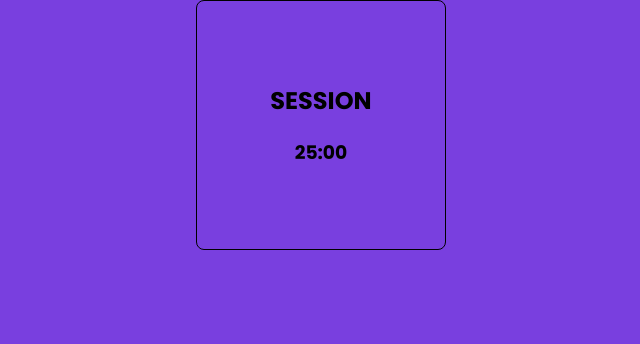
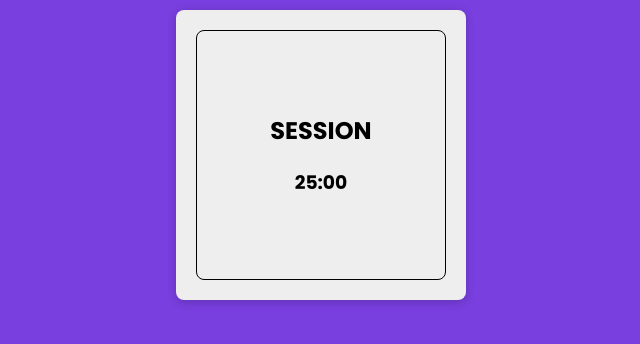
Before and after one commit to ivanherreradev/freecodecamp-25-plus-5-clock, a React (Vite) app: page / in a window 1280 px wide. Shown: the top 344 px of the page, without its empty margins (319-959 px from the left). Built offline with nearby package versions, Linux system fonts and the light colour scheme.

Commit message:
add styles (App)

```diff
--- a/src/App.css
+++ b/src/App.css
@@ -5,3 +5,16 @@ body {
   font-family: "Poppins", sans-serif;
   background-color: #793fdf;
 }
+
+main {
+  max-width: 1000px;
+  background-color: #eee;
+  box-shadow: 0px 2px 10px rgba(0, 0, 0, 0.2);
+  padding: 20px;
+  margin: 10px;
+  border-radius: 8px;
+  text-align: center;
+  display: flex;
+  justify-content: center;
+  gap: 30px;
+}
```
